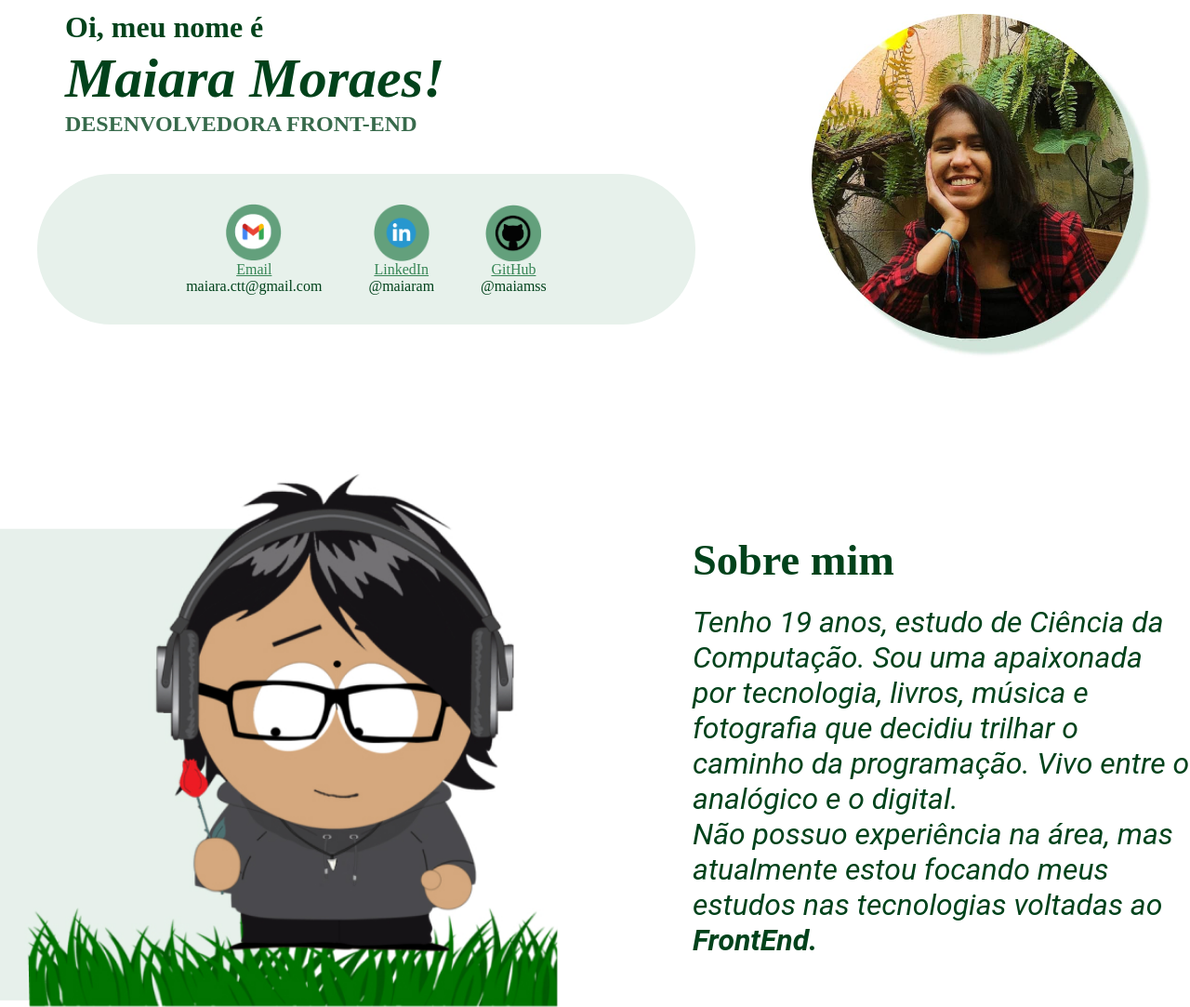
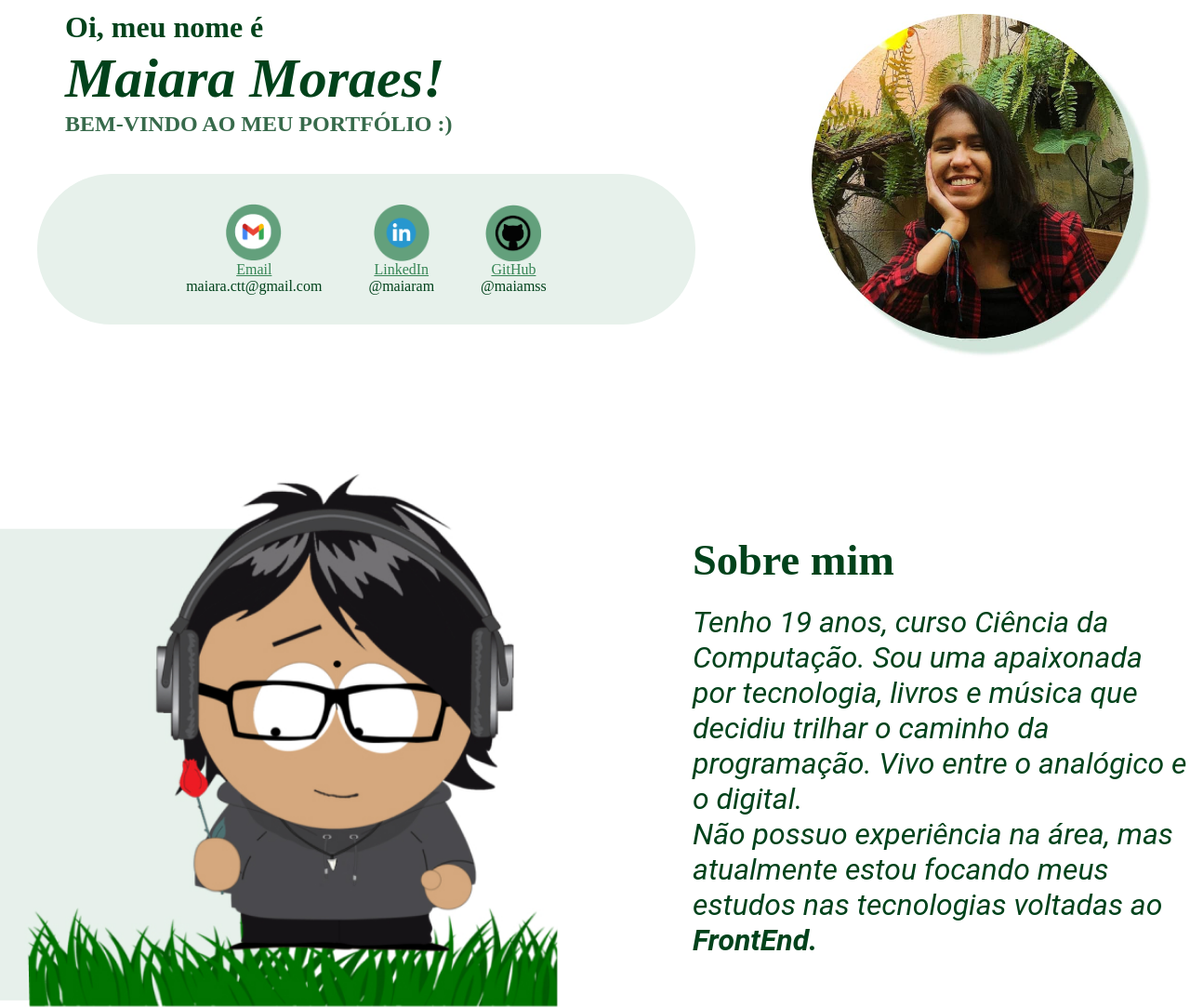
Before and after one commit to maiamss/maiamss.github.io, a plain HTML site: page index.html in a window 1280 px wide. Shown: the part 140-1223 px from the top of the page at 93% size. Drawn offline with Linux system fonts and the light colour scheme.

Commit message:
Update index.html

```diff
--- a/index.html
+++ b/index.html
@@ -26,7 +26,7 @@
   <main class="introducao">
     <div>
       <h1 id="contato"> Oi, meu nome é <br> <span> Maiara Moraes! </span> </h1>
-      <h2>DESENVOLVEDORA FRONT-END</h2>
+      <h2>BEM-VINDO AO MEU PORTFÓLIO :)</h2>
       <div>
         <ul class="contato">
           <li class="contato-item ">
@@ -55,7 +55,7 @@
 
     <div>
       <h2>Sobre mim</h2>
-      <p class="sobre-texto">Tenho 19 anos, estudo de Ciência da Computação. Sou uma apaixonada por tecnologia, livros, música e fotografia que decidiu trilhar o caminho da programação. Vivo entre o analógico e o digital. </p>
+      <p class="sobre-texto">Tenho 19 anos, curso Ciência da Computação. Sou uma apaixonada por tecnologia, livros e música que decidiu trilhar o caminho da programação. Vivo entre o analógico e o digital. </p>
       <p>Não possuo experiência na área, mas atualmente estou focando meus estudos nas tecnologias voltadas ao <strong>FrontEnd.</strong> </p>
     </div>
   </section>
@@ -108,10 +108,7 @@
       <div class="skills-item">
         <img src="./fotos/figmalogo.png" alt="logo do Figma colorido">
         <p>Figma</p>
-        <!-- </div>
-      <div class="skills-item">
-      </div>
-      <div class="skills-item"> -->
+
 
       </div>
     </div>
@@ -120,10 +117,10 @@
 
   <footer class="footer">
     <div>
-      <p class="footer-texto1">Estou <strong>disponível</strong> para novos projetos no momento. <strong>Entre em contato comigo!</strong> </p>
+      <p class="footer-texto1"> <strong>Entre em contato comigo!</strong> </p>
       <br>
       <p class="footer-texto2">Site desenvolvido por Maiara Moraes, 2023. <br> <a href="https://sp-studio.de./" target="_blank">Imagem do south park</a> </p>
-      <!-- sp-studio.de. -->
+
     </div>
     <ul class="footer-links">
       <li> <a href=mailto:maiara.ctt@gmail.com">maiara.ctt@gmail.com</a></li>
```
